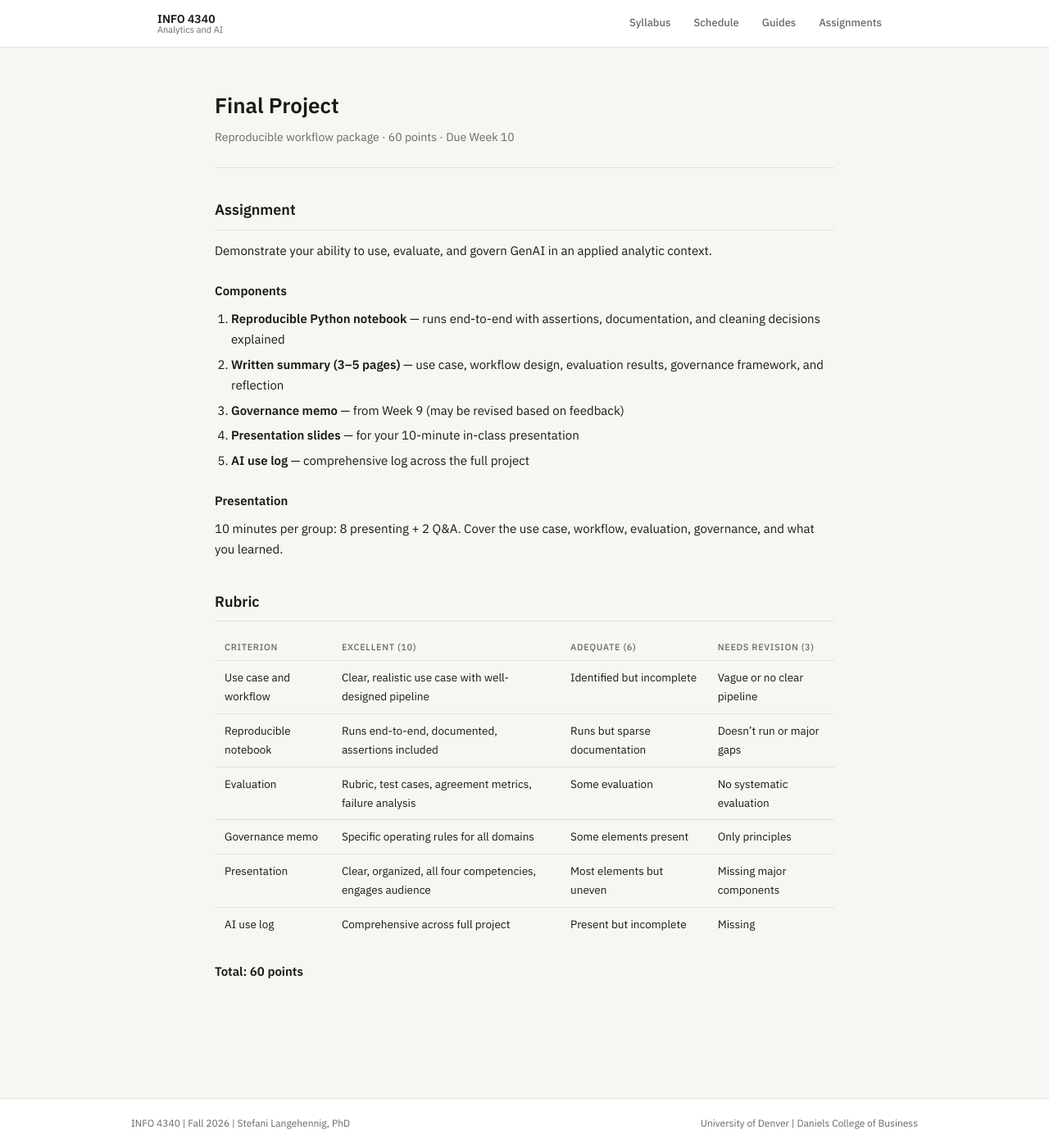
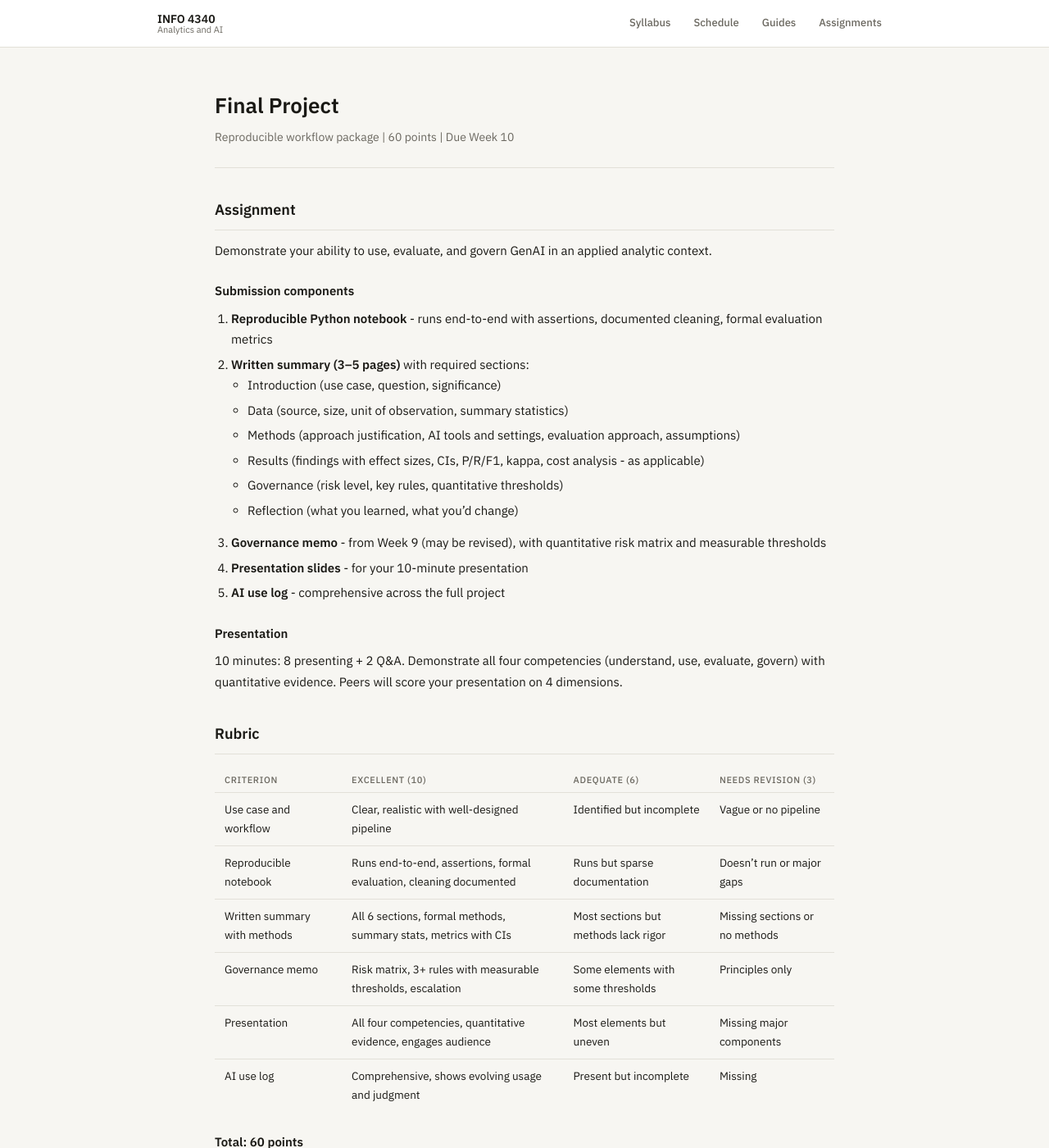
Before and after one commit to steflangehennig/info4340, a Jekyll site: the page built from assignments/final-project.md, in a window 1280 px wide and 1400 px high. Shown: the whole window at 82% size. Built offline with Jekyll 4.4.1, drawn with Linux system fonts in a browser that asks for light colours.

Commit message:
update final week + project

```diff
--- a/assignments/final-project.md
+++ b/assignments/final-project.md
@@ -1,7 +1,7 @@
 ---
 layout: page
 title: "Final Project"
-subtitle: "Reproducible workflow package · 60 points · Due Week 10"
+subtitle: "Reproducible workflow package | 60 points | Due Week 10"
 permalink: /assignments/final-project/
 ---
 
@@ -9,27 +9,33 @@ permalink: /assignments/final-project/
 
 Demonstrate your ability to use, evaluate, and govern GenAI in an applied analytic context.
 
-### Components
+### Submission components
 
-1. **Reproducible Python notebook** — runs end-to-end with assertions, documentation, and cleaning decisions explained
-2. **Written summary (3–5 pages)** — use case, workflow design, evaluation results, governance framework, and reflection
-3. **Governance memo** — from Week 9 (may be revised based on feedback)
-4. **Presentation slides** — for your 10-minute in-class presentation
-5. **AI use log** — comprehensive log across the full project
+1. **Reproducible Python notebook** - runs end-to-end with assertions, documented cleaning, formal evaluation metrics
+2. **Written summary (3–5 pages)** with required sections:
+   - Introduction (use case, question, significance)
+   - Data (source, size, unit of observation, summary statistics)
+   - Methods (approach justification, AI tools and settings, evaluation approach, assumptions)
+   - Results (findings with effect sizes, CIs, P/R/F1, kappa, cost analysis - as applicable)
+   - Governance (risk level, key rules, quantitative thresholds)
+   - Reflection (what you learned, what you'd change)
+3. **Governance memo** - from Week 9 (may be revised), with quantitative risk matrix and measurable thresholds
+4. **Presentation slides** - for your 10-minute presentation
+5. **AI use log** - comprehensive across the full project
 
 ### Presentation
 
-10 minutes per group: 8 presenting + 2 Q&A. Cover the use case, workflow, evaluation, governance, and what you learned.
+10 minutes: 8 presenting + 2 Q&A. Demonstrate all four competencies (understand, use, evaluate, govern) with quantitative evidence. Peers will score your presentation on 4 dimensions.
 
 ## Rubric
 
 | Criterion | Excellent (10) | Adequate (6) | Needs revision (3) |
 |---|---|---|---|
-| Use case and workflow | Clear, realistic use case with well-designed pipeline | Identified but incomplete | Vague or no clear pipeline |
-| Reproducible notebook | Runs end-to-end, documented, assertions included | Runs but sparse documentation | Doesn't run or major gaps |
-| Evaluation | Rubric, test cases, agreement metrics, failure analysis | Some evaluation | No systematic evaluation |
-| Governance memo | Specific operating rules for all domains | Some elements present | Only principles |
-| Presentation | Clear, organized, all four competencies, engages audience | Most elements but uneven | Missing major components |
-| AI use log | Comprehensive across full project | Present but incomplete | Missing |
+| Use case and workflow | Clear, realistic with well-designed pipeline | Identified but incomplete | Vague or no pipeline |
+| Reproducible notebook | Runs end-to-end, assertions, formal evaluation, cleaning documented | Runs but sparse documentation | Doesn't run or major gaps |
+| Written summary with methods | All 6 sections, formal methods, summary stats, metrics with CIs | Most sections but methods lack rigor | Missing sections or no methods |
+| Governance memo | Risk matrix, 3+ rules with measurable thresholds, escalation | Some elements with some thresholds | Principles only |
+| Presentation | All four competencies, quantitative evidence, engages audience | Most elements but uneven | Missing major components |
+| AI use log | Comprehensive, shows evolving usage and judgment | Present but incomplete | Missing |
 
 **Total: 60 points**
```
Also changed, not shown: schedule/week-10.md (+10 -7 lines).
